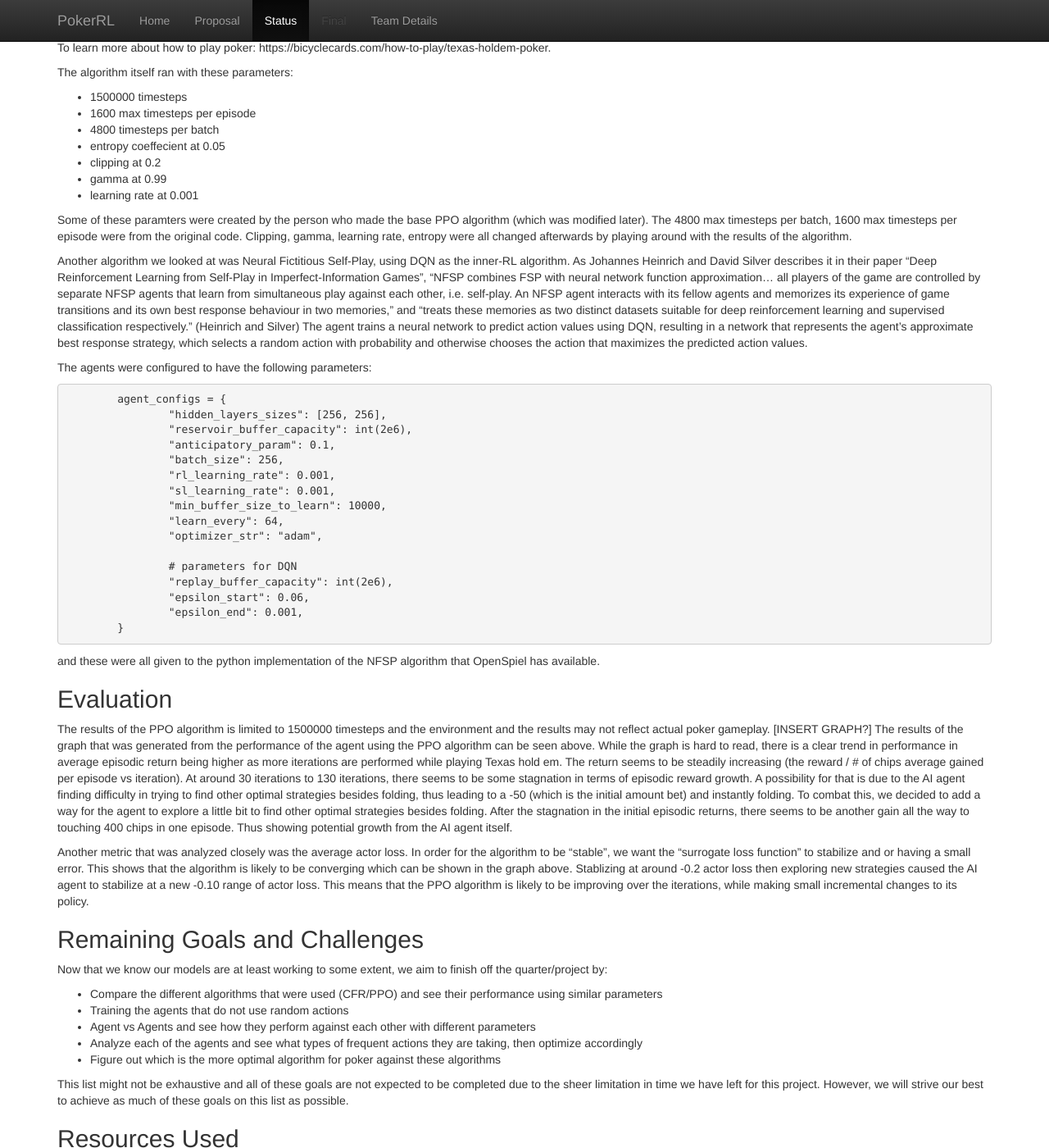
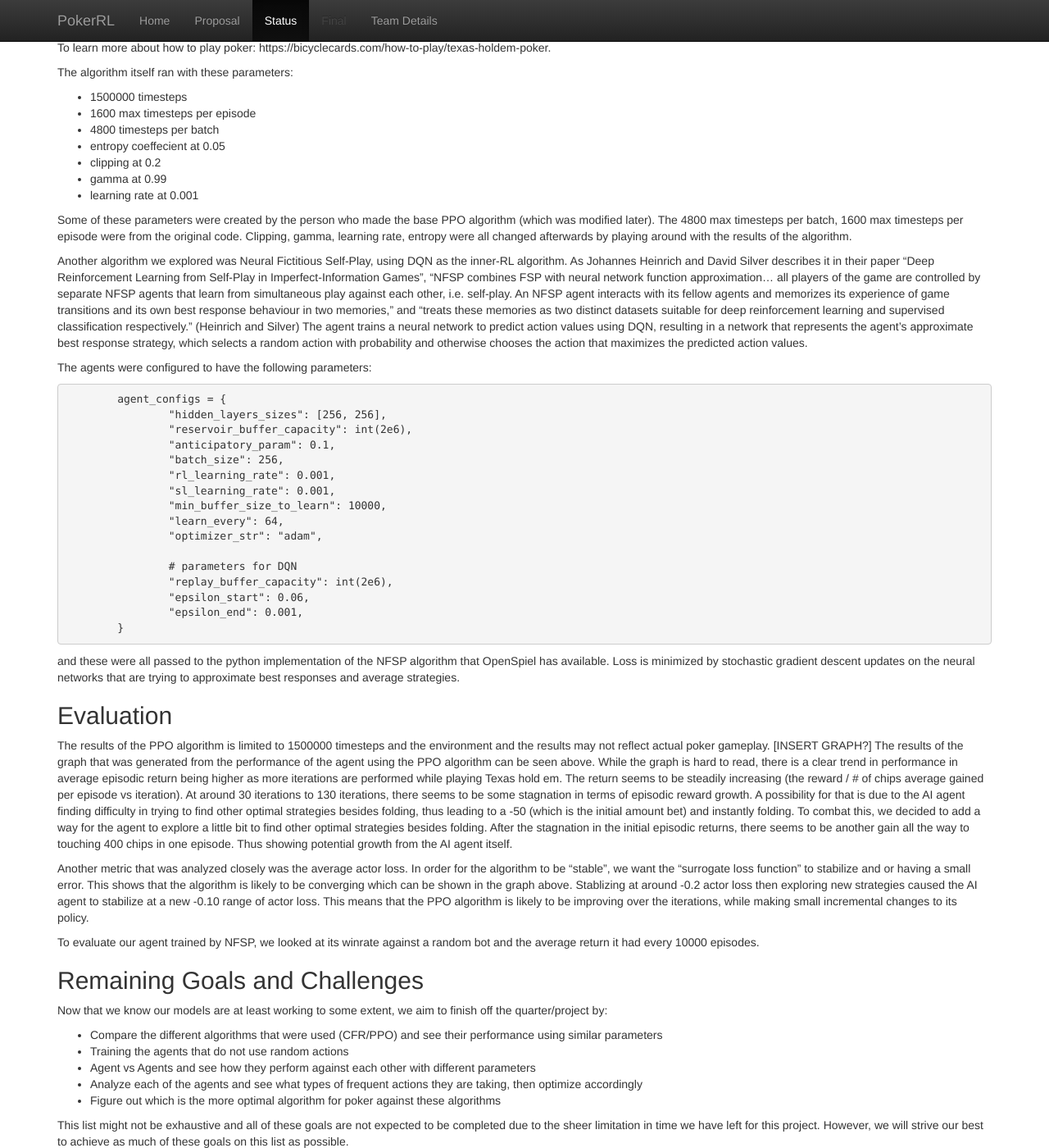
Before and after one commit to whygukin/Group-9, a Jekyll site: the page built from docs/status.md, in a window 1280 px wide and 1400 px high, scrolled down 949 px. Shown: the whole window at 82% size. Built offline with Jekyll 4.4.1, drawn with Linux system fonts in a browser that asks for light colours; formulas are drawn with MathJax 3.

Commit message:
Update status.md loss explanation

````diff
--- a/docs/status.md
+++ b/docs/status.md
@@ -51,10 +51,9 @@
 - gamma at 0.99
 - learning rate at 0.001
 
-Some of these paramters were created by the person who made the base PPO algorithm (which was modified later). The 4800 max timesteps per batch, 1600 max timesteps per episode were from the original code. Clipping, gamma, learning rate, entropy were all changed afterwards by playing around with the results of the algorithm.
+Some of these parameters were created by the person who made the base PPO algorithm (which was modified later). The 4800 max timesteps per batch, 1600 max timesteps per episode were from the original code. Clipping, gamma, learning rate, entropy were all changed afterwards by playing around with the results of the algorithm.
 
-Another algorithm we looked at was Neural Fictitious Self-Play, using DQN as the inner-RL algorithm. As Johannes Heinrich and David Silver describes it in their paper "Deep Reinforcement Learning from Self-Play in Imperfect-Information Games", "NFSP combines FSP with neural network function approximation...  all players of
-the game are controlled by separate NFSP agents that learn from simultaneous play against each other, i.e. self-play. An NFSP agent interacts with its fellow agents and memorizes its experience of game transitions and its own best response behaviour in two memories," and "treats these memories as two distinct datasets suitable for deep reinforcement learning and supervised classification respectively." (Heinrich and Silver) The agent trains a neural network to predict action values using DQN, resulting in a network that represents the agent's approximate best response strategy, which selects a random action with probability and otherwise chooses the action that maximizes the predicted action values.
+Another algorithm we explored was Neural Fictitious Self-Play, using DQN as the inner-RL algorithm. As Johannes Heinrich and David Silver describes it in their paper "Deep Reinforcement Learning from Self-Play in Imperfect-Information Games", "NFSP combines FSP with neural network function approximation...  all players of the game are controlled by separate NFSP agents that learn from simultaneous play against each other, i.e. self-play. An NFSP agent interacts with its fellow agents and memorizes its experience of game transitions and its own best response behaviour in two memories," and "treats these memories as two distinct datasets suitable for deep reinforcement learning and supervised classification respectively." (Heinrich and Silver) The agent trains a neural network to predict action values using DQN, resulting in a network that represents the agent's approximate best response strategy, which selects a random action with probability and otherwise chooses the action that maximizes the predicted action values.
 
 The agents were configured to have the following parameters:
 ```
@@ -75,7 +74,7 @@
                 "epsilon_end": 0.001,
         }
 ```
-and these were all given to the python implementation of the NFSP algorithm that OpenSpiel has available.
+and these were all passed to the python implementation of the NFSP algorithm that OpenSpiel has available. Loss is minimized by stochastic gradient descent updates on the neural networks that are trying to approximate best responses and average strategies.
 
 
 ## Evaluation
@@ -85,6 +84,8 @@
 The results of the graph that was generated from the performance of the agent using the PPO algorithm can be seen above. While the graph is hard to read, there is a clear trend in performance in average episodic return being higher as more iterations are performed while playing Texas hold em. The return seems to be steadily increasing (the reward / # of chips average gained per episode vs iteration). At around 30 iterations to 130 iterations, there seems to be some stagnation in terms of episodic reward growth. A possibility for that is due to the AI agent finding difficulty in trying to find other optimal strategies besides folding, thus leading to a -50 (which is the initial amount bet) and instantly folding. To combat this, we decided to add a way for the agent to explore a little bit to find other optimal strategies besides folding. After the stagnation in the initial episodic returns, there seems to be another gain all the way to touching 400 chips in one episode. Thus showing potential growth from the AI agent itself.
 
 Another metric that was analyzed closely was the average actor loss. In order for the algorithm to be “stable”, we want the “surrogate loss function” to stabilize and or having a small error. This shows that the algorithm is likely to be converging which can be shown in the graph above. Stablizing at around -0.2 actor loss then exploring new strategies caused the AI agent to stabilize at a new -0.10 range of actor loss. This means that the PPO algorithm is likely to be improving over the iterations, while making small incremental changes to its policy.
+
+To evaluate our agent trained by NFSP, we looked at its winrate against a random bot and the average return it had every 10000 episodes.
 
 ## Remaining Goals and Challenges
 
@@ -96,8 +97,7 @@
 - Analyze each of the agents and see what types of frequent actions they are taking, then optimize accordingly
 - Figure out which is the more optimal algorithm for poker against these algorithms
 
-This list might not be exhaustive and all of these goals are not expected to be completed due to the sheer limitation in time we have left for this project. However, we will strive our best to achieve as much
-of these goals on this list as possible.
+This list might not be exhaustive and all of these goals are not expected to be completed due to the sheer limitation in time we have left for this project. However, we will strive our best to achieve as much of these goals on this list as possible.
 
 ## Resources Used
 We used OpenSpiel's universal_poker implementation as a starting point for our code, and are using its implemented algorithms as a library. We also referenced Stanford class project's paper (https://web.stanford.edu/class/aa228/reports/2018/final96.pdf) when considering our approach to our project.
````
